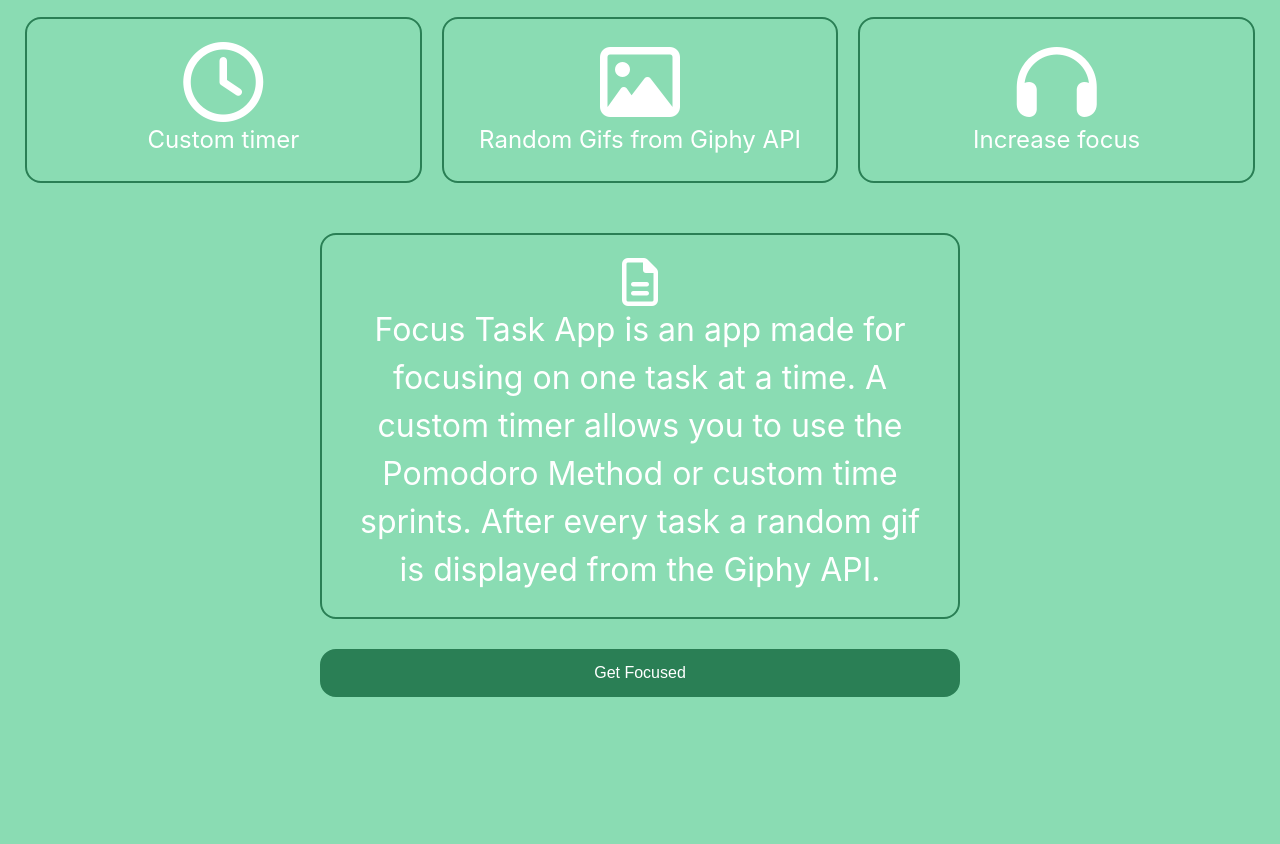
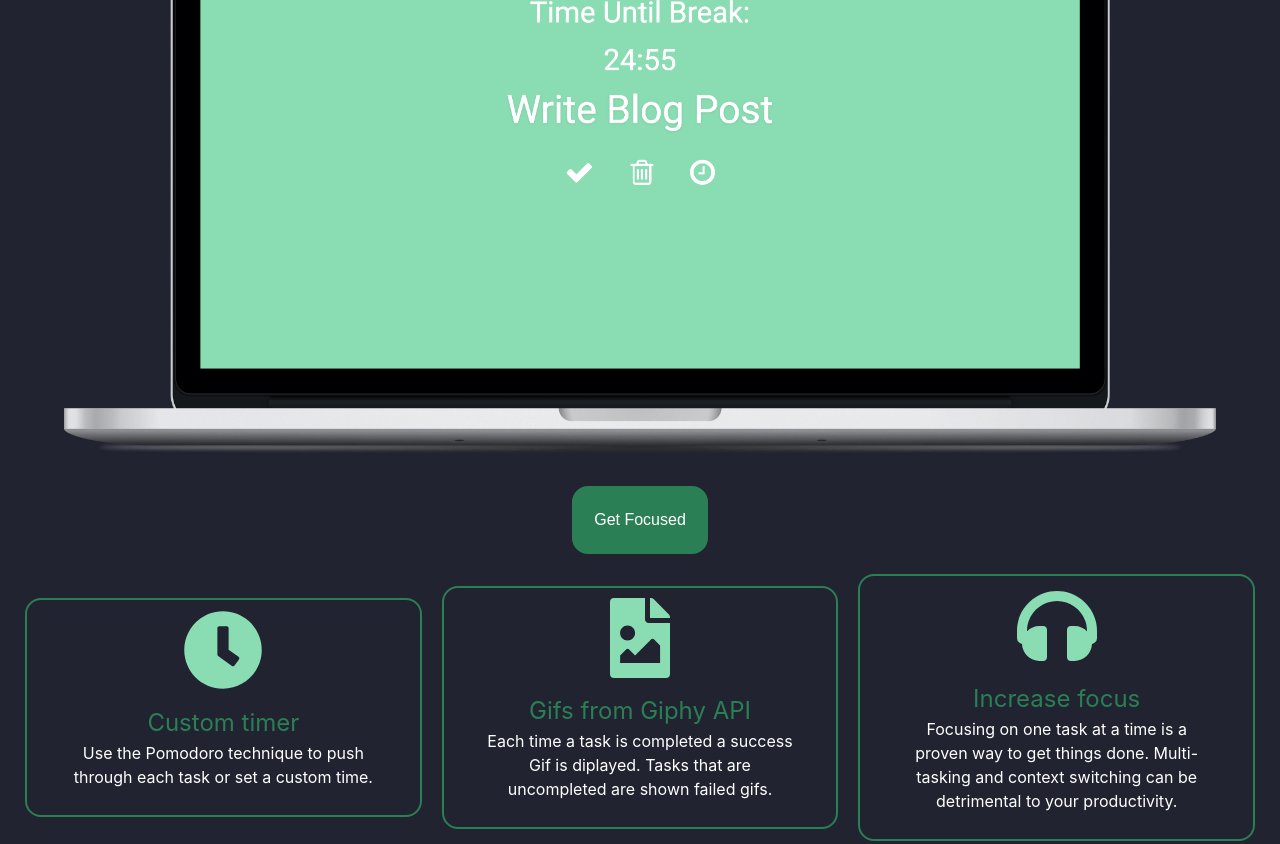
Before and after one commit to stevengalvis/focus-task-app, a plain HTML site: page start.html in a window 1280 px wide. Shown: the part 651-1495 px from the top of the page. Before the commit the page ends 1348 px from the top, so only its background shows below. Drawn offline with nearby package versions, Linux system fonts and the light colour scheme.

Commit message:
changed theme of home page and added new hero image

```diff
--- a/start.html
+++ b/start.html
@@ -10,50 +10,58 @@
         <link rel="stylesheet" href="https://maxcdn.bootstrapcdn.com/bootstrap/4.0.0-alpha.6/css/bootstrap.min.css" integrity="sha384-rwoIResjU2yc3z8GV/NPeZWAv56rSmLldC3R/AZzGRnGxQQKnKkoFVhFQhNUwEyJ" crossorigin="anonymous">
         <link rel="stylesheet" href="style.css">
         <link href="https://fonts.googleapis.com/css?family=Roboto" rel="stylesheet">
+        <script defer src="https://use.fontawesome.com/releases/v5.0.6/js/all.js"></script>
     </head>
     <body>
         <div class="header-container">
           <header class ="header-text">Focus Task App</header>
         </div>
         <div class="about-container">
-          <div class="content-container">
-            <div class="task-image-container">
-              <img class="task-image" src="images/thinking.png" />
+
+            <div class="hero-image-container">
+              <img class="hero-image" src="images/Apple Macbook Pro 15 focus task app.png" />
             </div>
-            <div class="features-container">
-            <div class="timer-section features">
-                <i class="fa fa-clock-o fa-5x timer-icon" aria-hidden="true"></i>
-                  <div class="description-container">
+            <div class="button-container">
+            <a href="http://stevegalvis.com/focus-task-app/"><button type="button" name="button" class = "start-button">Get Focused</button></a>
+      </div>
+            <div class="main-features-container">
+            <div class="timer-section feature-container">
+                <i class="fas fa-clock fa-5x timer-icon" aria-hidden="true"></i>
+                  <div class="features-description-container">
                 <span class = "icon-description">Custom timer</span>
+                <p>
+                  Use the Pomodoro technique to push through each task or set a custom time.
+                </p>
               </div>
             </div>
-            <div class = "giphy-section features">
-                <i class="fa fa-picture-o fa-5x giphy-icon" aria-hidden="true"></i>
-                <div class="description-container">
-                <span class = "icon-description">Random Gifs from Giphy API</span>
+            <div class = "giphy-section feature-container">
+                <i class="fas fa-file-image fa-5x giphy-icon" aria-hidden="true"></i>
+                <div class="features-description-container">
+                <span class = "icon-description">Gifs from Giphy API</span>
+                <p>
+                  Each time a task is completed a success Gif is diplayed. Tasks that are uncompleted are shown failed gifs.
+                </p>
               </div>
             </div>
-            <div class="focus-section features">
-                <i class="fa fa-headphones fa-5x focus-icon" aria-hidden="true"></i>
-                <div class="description-container">
+            <div class="focus-section feature-container">
+                <i class="fas fa-headphones fa-5x focus-icon" aria-hidden="true"></i>
+                <div class="features-description-container">
                   <span class = "icon-description">Increase focus</span>
+                  <p>
+                    Focusing on one task at a time is a proven way to get things done. Multi-tasking and context switching can be detrimental to your productivity.
+                  </p>
                 </div>
 
             </div>
+      </div>
+          <div class = "app-information-container">
+            <i class="fas fa-info-circle fa-5x information-icon" aria-hidden="true"></i>
+          <div class="information-text-container">
+            <span class="icon-description">One Task</span>
+              <p class = "app-information-text">Focus Task App is an app made for focusing on one task at a time. A custom timer allows you to use the Pomodoro Method or custom time sprints. After every task a random gif is displayed from the Giphy API.</p>
+          </div>
 
       </div>
-          <div class = "description">
-          <i class="fa fa-file-text-o fa-3x document-icon" aria-hidden="true"></i>
-          <br />
-          <span class = "description-text">Focus Task App is an app made for focusing on one task at a time. A custom timer allows you to use the Pomodoro Method or custom time sprints. After every task a random gif is displayed from the Giphy API.</span>
-      </div>
-
-          <div class="button-container">
-
-
-          <a href="http://stevegalvis.com/focus-task-app/"><button type="button" name="button" class = "start-button">Get Focused</button></a>
-    </div>
-    </div>
   </div>
         <!-- link to jquery -->
         <script src="https://code.jquery.com/jquery-3.1.0.js"></script>
--- a/style.css
+++ b/style.css
@@ -1,5 +1,5 @@
 body {
-  background-color: rgb(138, 220, 179);
+  background-color: rgb(34, 35, 49);
   -webkit-background-size: cover;
   -moz-background-size: cover;
   -o-background-size: cover;
@@ -13,18 +13,16 @@
   display: flex;
   align-items: center;
   justify-content: center;
-  margin-top: 40px;
+  margin-top: 20%;
   margin-bottom: 40px;
+  text-align: center;
 }
 
 .header-text {
-  color: #fff;
+  color: #2a7f55;
   font-family: "Roboto", sans-serif;
   font-weight: 300;
-  height: 100%;
-  line-height: 70%;
-  font-size: 3em;
-  text-align: center;
+  font-size: 2.5em;
   white-space: nowrap;
 }
 
@@ -32,114 +30,20 @@
   Main Image
 *************************/
 
-.task-image-container {
+.hero-image-container {
   display: flex;
   justify-content: center;
   align-items: center;
+  width: 90%;
 }
-.task-image {
-  max-width: 100%;
-  color: #fff;
+.hero-image {
+  width: 100%;
+  color: rgb(138, 220, 179);
 }
 
 /************************
- About App
+ Button
 *************************/
-
-.about-container {
-  flex-direction: column;
-  display: flex;
-  justify-content: center;
-  align-items: center;
-}
-
-.features-container {
-  display: flex;
-  justify-content: center;
-  align-items: center;
-  margin: 10px 15px 20px;
-  flex-direction: column;
-}
-
-.features {
-  display: flex;
-  flex-direction: column;
-  justify-content: space-between;
-  align-items: center;
-  position: relative;
-}
-
-/************************
- Icons
-*************************/
-
-.timer-section,
-.focus-section,
-.giphy-section,
-.description {
-  border: 2px solid #2a7f55;
-  border-radius: 1em;
-  padding: 23px;
-  margin: 10px;
-}
-
-.timer-section,
-.focus-section,
-.giphy-section {
-  /* width: 33.33%; */
-  width: 80%;
-}
-
-.timer-icon {
-  background: transparent;
-  color: #fff;
-  border: none;
-}
-
-.giphy-icon {
-  background: transparent;
-  color: #fff;
-  border: none;
-}
-
-.focus-icon {
-  background: transparent;
-  color: #fff;
-  border: none;
-}
-
-/* .description-container {
-  position: absolute;
-  bottom: 5px;
-} */
-
-.icon-description {
-  color: #fff;
-  white-space: nowrap;
-  font-size: 1em;
-  width: 100%;
-  height: 100%;
-}
-
-.document-icon {
-  background: transparent;
-  color: #fff;
-  border: none;
-}
-
-/************************
- Description of App
-*************************/
-
-.description {
-  margin: auto;
-  color: #fff;
-  text-align: center;
-  width: 50%;
-}
-.document-icon {
-  display: block;
-}
 .button-container {
   text-align: center;
 }
@@ -150,9 +54,9 @@
   background: #2a7f55;
   border-radius: 1em;
   margin-top: 30px;
-  padding: 10px;
+  padding: 20px;
   cursor: pointer;
-  width: 50%;
+  width: 100%;
   height: 100%;
 }
 
@@ -160,25 +64,102 @@
   background: #a0ffcf;
 }
 
-.description-text {
-  font-size: 1.5em;
+/************************
+ Features
+*************************/
+
+.about-container {
+  flex-direction: column;
+  display: flex;
+  justify-content: center;
+  align-items: center;
+}
+
+.main-features-container {
+  display: flex;
+  align-items: center;
+  margin: 10px 15px 20px;
+  flex-direction: column;
+  flex-wrap: nowrap;
+}
+
+.feature-container,
+.app-information-container {
+  display: flex;
+  flex-direction: column;
+  align-items: center;
+  margin: 0 -30px;
+}
+
+.features-description-container {
+  padding: 0 30px;
+  margin: 0 auto;
+  text-align: center;
+}
+
+.features-description-container {
+  color: white;
+}
+
+/************************
+ Icons
+*************************/
+
+.timer-section,
+.focus-section,
+.giphy-section,
+.app-information-container {
+  border: 2px solid #2a7f55;
+  border-radius: 1em;
+  padding: 10px;
+  margin: 10px;
+}
+
+.timer-section,
+.focus-section,
+.giphy-section {
+  width: 100%;
+}
+
+.focus-icon,
+.giphy-icon,
+.timer-icon,
+.information-icon {
+  color: rgb(138, 220, 179);
+  border: none;
+}
+
+.icon-description {
+  color: #2a7f55;
+  font-size: 1em;
+  width: 100%;
+  height: 100%;
+  align-self: center;
+  display: block;
+  margin-top: 5%;
+}
+
+/************************
+ Description of App
+*************************/
+
+.app-information-container {
+  text-align: center;
+}
+
+.app-information-text {
+  font-size: 1em;
+  color: #fff;
 }
 
 @media (max-width: 500px) {
-  .description {
-    width: 90%;
-  }
 }
 
 @media only screen and (min-width: 640px) {
-  .features-container {
-    flex-direction: row;
-  }
-
-  .timer-section,
-  .focus-section,
-  .giphy-section {
-    width: 33.33%;
+  .feature-container {
+    flex-direction: column;
+    justify-content: center;
+    align-items: center;
   }
 
   .header-text {
@@ -191,14 +172,21 @@
 }
 
 @media screen and (min-width: 900px) {
-  .features-container {
+  .feature-container {
+    overflow: hidden;
+    flex: 1;
+  }
+  .main-features-container {
+    flex-direction: row;
+  }
+  .main-features-container {
     margin-bottom: 40px;
   }
   .icon-description {
     font-size: 1.5em;
   }
 
-  .description-text {
+  .app-information-text {
     font-size: 2em;
   }
 }
```
Also changed, not shown: images/Apple Macbook Pro 15 focus task app.png (added), images/info.png (added), images/thinking.png, 2 other files.
